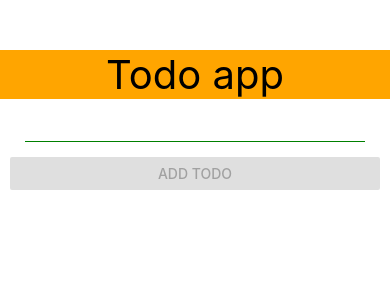
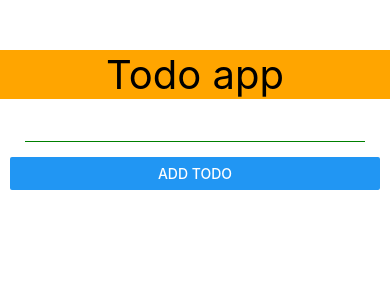
Before and after one commit to TrungNguyenHRZ/react-native-todo, a React Native app: screen / in a window 390 px wide. Shown: the top 300 px of the page. Built offline with nearby package versions, Linux system fonts and the light colour scheme.

Commit message:
add feedback alert

```diff
--- a/App.tsx
+++ b/App.tsx
@@ -1,14 +1,17 @@
 import { StatusBar } from "expo-status-bar";
 import { useState } from "react";
 import {
+  Alert,
   Button,
   FlatList,
+  Keyboard,
   Pressable,
   ScrollView,
   StyleSheet,
   Text,
   TextInput,
   TouchableOpacity,
+  TouchableWithoutFeedback,
   View,
 } from "react-native";
 
@@ -25,6 +28,15 @@ export default function App() {
   }
 
   const handleAddTodo = () => {
+    if (!todos) {
+      Alert.alert("Lỗi", "Hãy nhập việc cần làm", [
+        {
+          text: "Xác nhận",
+          onPress: () => console.log("OK Pressed"),
+        },
+      ]);
+      return;
+    }
     setListTodos([...listTodos, { id: randomInteger(2, 2000), name: todos }]);
     setTodos("");
   };
@@ -32,7 +44,25 @@ export default function App() {
   const deleteTodo = (id: number) => {
     setListTodos(listTodos.filter((todo) => todo.id !== id));
   };
+  const handleVerifyDelete = (id: number) => {
+    Alert.alert("Xác nhận", "Bạn có chắc muốn xóa việc này không?", [
+      {
+        text: "Hủy",
+        onPress: () => console.log("Cancel Pressed"),
+        style: "cancel",
+      },
+      {
+        text: "Xóa",
+        onPress: () => deleteTodo(id),
+      },
+    ]);
+  };
   return (
+    <TouchableWithoutFeedback
+      onPress={() => {
+        Keyboard.dismiss();
+      }}
+    >
       <View style={styles.container}>
         <Text style={styles.header}>Todo app</Text>
 
@@ -43,11 +73,7 @@ export default function App() {
             style={styles.todoInput}
             onChangeText={(value) => setTodos(value)}
           />
-        <Button
-          title="Add todo"
-          onPress={handleAddTodo}
-          disabled={todos.length === 0}
-        />
+          <Button title="Add todo" onPress={handleAddTodo} />
         </View>
 
         {/* list todo */}
@@ -58,7 +84,7 @@ export default function App() {
               return (
                 <Pressable
                   style={({ pressed }) => ({ opacity: pressed ? 0.5 : 1 })}
-                onPress={() => deleteTodo(item.id)}
+                  onPress={() => handleVerifyDelete(item.id)}
                 >
                   <Text style={styles.todoItem}>{item.name}</Text>
                 </Pressable>
@@ -67,6 +93,7 @@ export default function App() {
           />
         </View>
       </View>
+    </TouchableWithoutFeedback>
   );
 }
 
```
Lines whose indentation alone changed are shown as unchanged.
